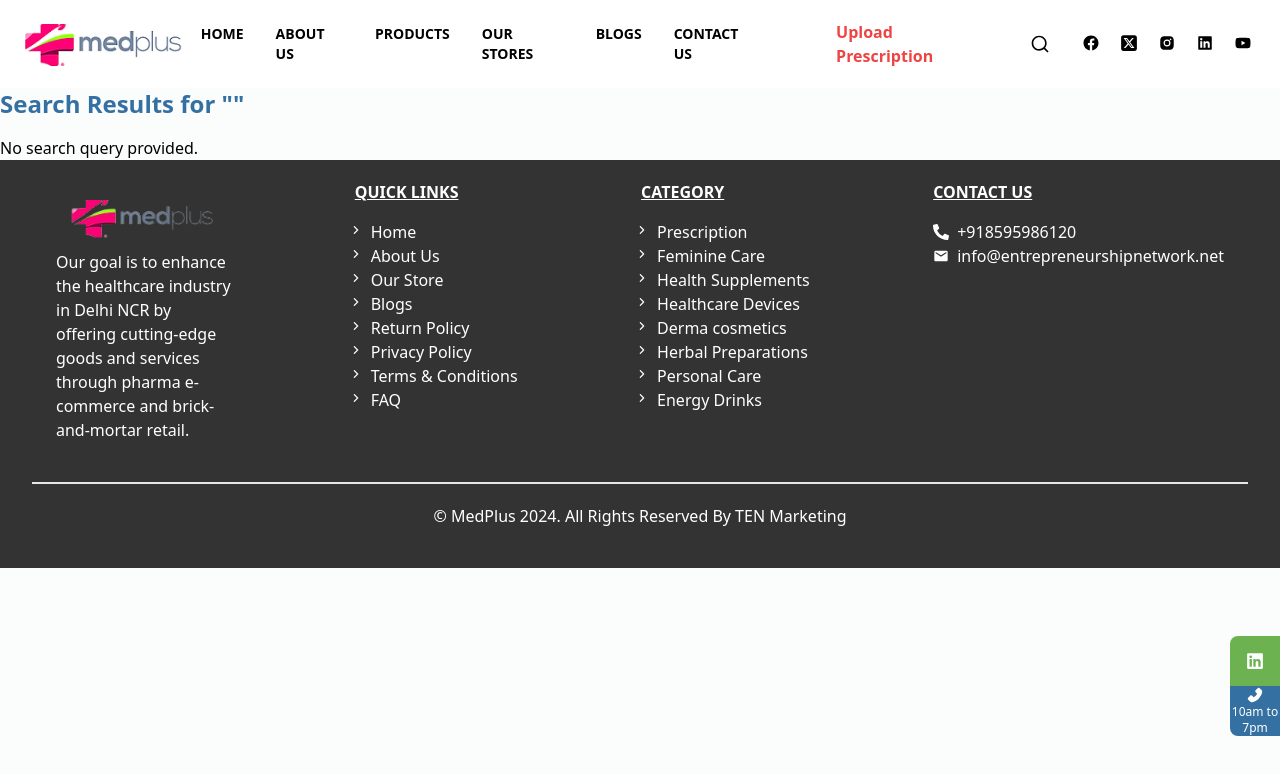
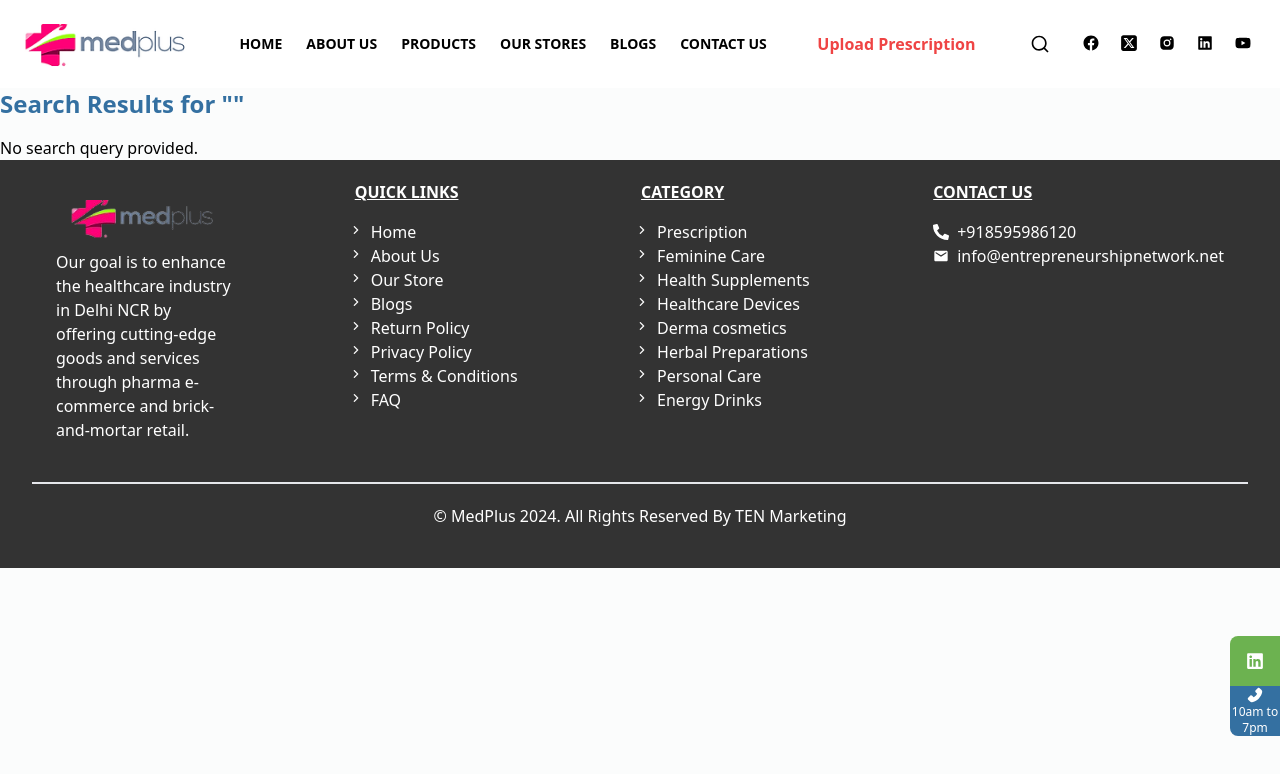
Before and after one commit to PareshChawla/MediPlus, a React (Create React App) app: page /search in a window 1280 px wide. Shown: the top 774 px of the page. Built offline with nearby package versions, Linux system fonts and the light colour scheme.

Commit message:
navbar responsive

```diff
--- a/src/components/Header.js
+++ b/src/components/Header.js
@@ -61,7 +61,7 @@
           </Link>
         </div>
 
-        <ul className="hidden lg:flex gap-8 font-semibold mr-20 text-sm cursor-pointer">
+        <ul className="hidden lg:flex gap-6 font-semibold mr-4 text-sm cursor-pointer whitespace-nowrap">
           <Link to="/">
             <li className="hover:text-blue-400">HOME</li>
           </Link>
@@ -82,12 +82,12 @@
           </Link>
         </ul>
         <Link className="hidden md:block" to="/upload">
-          <h1 className="font-semibold text-red-500 mr-10 hover:text-green-500 cursor-pointer">
+          <h1 className="font-semibold text-red-500 mr-5 hover:text-green-500 cursor-pointer ">
             Upload Prescription
           </h1>
         </Link>
         <div className="flex gap-5 mr-5">
-          <div className="mr-3 cursor-pointer" onClick={handleSearchClick}>
+          <div className="mr-3 cursor-pointer " onClick={handleSearchClick}>
             <RiSearchLine size={20} />
           </div>
           <div className="gap-5 hidden md:flex">
```
